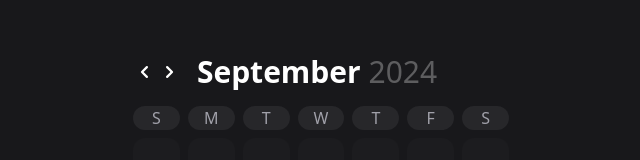
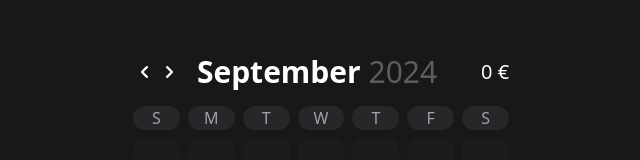
Before and after one commit to Naimoudine/calendar, a React (Vite) app: page / in a window 1280 px wide. Shown: the part 148-308 px from the top of the page, without its empty margins (319-959 px from the left). Built offline with nearby package versions, Linux system fonts and the light colour scheme.

Commit message:
wip sum of bills*

```diff
--- a/src/App.tsx
+++ b/src/App.tsx
@@ -8,6 +8,11 @@ export interface Subscription {
   date: string;
   company: string;
   price: number;
+}
+
+export interface Bill {
+  sum: number;
+  month: number;
 }
 
 const months: string[] = [
@@ -47,6 +52,12 @@ function App() {
   const [selectedDate, setSelectedDate] = useState<string>(
     new Date().toISOString()
   );
+  const [bill, setBill] = useState<Bill[]>([
+    {
+      sum: 0,
+      month: currentMonth,
+    },
+  ]);
 
   useEffect(() => {
     if (subscriptions.length > 0) {
@@ -54,9 +65,9 @@ function App() {
     }
   }, [subscriptions]);
 
-  useEffect(() => {
-    console.log(subscriptions);
-  }, [subscriptions]);
+  // useEffect(() => {
+  //   console.log(bill);
+  // }, [subscriptions]);
 
   return (
     <div className="relative flex flex-col items-center justify-center w-screen h-screen">
@@ -74,6 +85,7 @@ function App() {
           currentYear={currentYear}
           setCurrentYear={setCurrentYear}
           months={months}
+          bill={bill}
         />
         <div className="mt-4">
           <DaysList days={days} />
@@ -83,9 +95,11 @@ function App() {
             days={days}
             isModalOpen={isModalOpen}
             subscriptions={subscriptions}
+            bill={bill}
             setSubscriptions={setSubscriptions}
             setIsModalOpen={setIsModalOpen}
             setSelectedDate={setSelectedDate}
+            setBill={setBill}
           />
         </div>
       </div>
--- a/src/components/Calendar.tsx
+++ b/src/components/Calendar.tsx
@@ -11,6 +11,7 @@ import { Subscription } from "../App";
 import netflix from "../assets/images/netflix.svg";
 import openai from "../assets/images/openai.svg";
 import prime from "../assets/images/prime.svg";
+import type { Bill } from "../App";
 
 interface CalendarProps {
   currentMonth: number;
@@ -18,9 +19,11 @@ interface CalendarProps {
   days: string[];
   isModalOpen: boolean;
   subscriptions: Subscription[];
+  bill: Bill[];
   setIsModalOpen: React.Dispatch<React.SetStateAction<boolean>>;
   setSelectedDate: React.Dispatch<React.SetStateAction<string>>;
   setSubscriptions: React.Dispatch<React.SetStateAction<Subscription[]>>;
+  setBill: React.Dispatch<React.SetStateAction<Bill[]>>;
 }
 
 export default function Calendar({
@@ -29,9 +32,11 @@ export default function Calendar({
   currentYear,
   isModalOpen,
   subscriptions,
+  bill,
   setIsModalOpen,
   setSelectedDate,
   setSubscriptions,
+  setBill,
 }: CalendarProps) {
   const [interval, setInterval] = useState<Date[]>();
 
@@ -56,6 +61,31 @@ export default function Calendar({
       setSubscriptions(JSON.parse(savedSubscriptions));
     }
   }, [currentMonth]);
+
+  useEffect(() => {
+    setBill((oldBills) => {
+      // Créer une copie du tableau original pour éviter les mutations
+      const newBills = [...oldBills];
+
+      // Trouver la facture du mois en cours
+      const currBillIndex = newBills.findIndex((b) => b.month === currentMonth);
+
+      if (currBillIndex !== -1) {
+        // Créer une copie de l'objet facture pour éviter les mutations directes
+        const updatedBill = { ...newBills[currBillIndex] };
+        updatedBill.sum = 0;
+        // Ajouter le prix des abonnements à la facture
+        for (let sub of subscriptions) {
+          updatedBill.sum += sub.price;
+        }
+
+        // Remplacer l'ancienne facture par la nouvelle dans le tableau
+        newBills[currBillIndex] = updatedBill;
+      }
+      // Retourner la nouvelle version des factures
+      return newBills;
+    });
+  }, [interval, currentMonth, subscriptions]);
 
   const handleSub = (date: Date) => {
     setIsModalOpen(!isModalOpen);
--- a/src/components/Header.tsx
+++ b/src/components/Header.tsx
@@ -1,5 +1,7 @@
 import { ChevronLeftIcon, ChevronRightIcon } from "@heroicons/react/16/solid";
 import type React from "react";
+import { Bill } from "../App";
+import { useEffect, useState } from "react";
 
 interface HeaderProps {
   currentMonth: number;
@@ -7,6 +9,7 @@ interface HeaderProps {
   currentYear: number;
   setCurrentYear: React.Dispatch<React.SetStateAction<number>>;
   months: string[];
+  bill: Bill[];
 }
 
 export default function Header({
@@ -15,7 +18,10 @@ export default function Header({
   currentYear,
   setCurrentYear,
   months,
+  bill,
 }: HeaderProps) {
+  const [currentSum, setCurrentSum] = useState<number>(0);
+
   const addMonth = () => {
     if (currentMonth === 11) {
       setCurrentMonth(-1);
@@ -32,7 +38,15 @@ export default function Header({
     setCurrentMonth((old) => old - 1);
   };
 
+  useEffect(() => {
+    const curr = bill.find((el) => el.month === currentMonth);
+    if (curr) {
+      setCurrentSum(Number(curr.sum.toFixed(2)));
+    }
+  }, [currentMonth, bill]);
+
   return (
+    <div className="flex items-center justify-between gap-4">
       <div className="flex items-center justify-start gap-4">
         <div className="flex items-center justify-center">
           <button
@@ -55,5 +69,7 @@ export default function Header({
           <span className="font-light text-white/30">{currentYear}</span>
         </h1>
       </div>
+      <p className="text-xl text-white">{currentSum} €</p>
+    </div>
   );
 }
```
Lines whose indentation alone changed are shown as unchanged.
